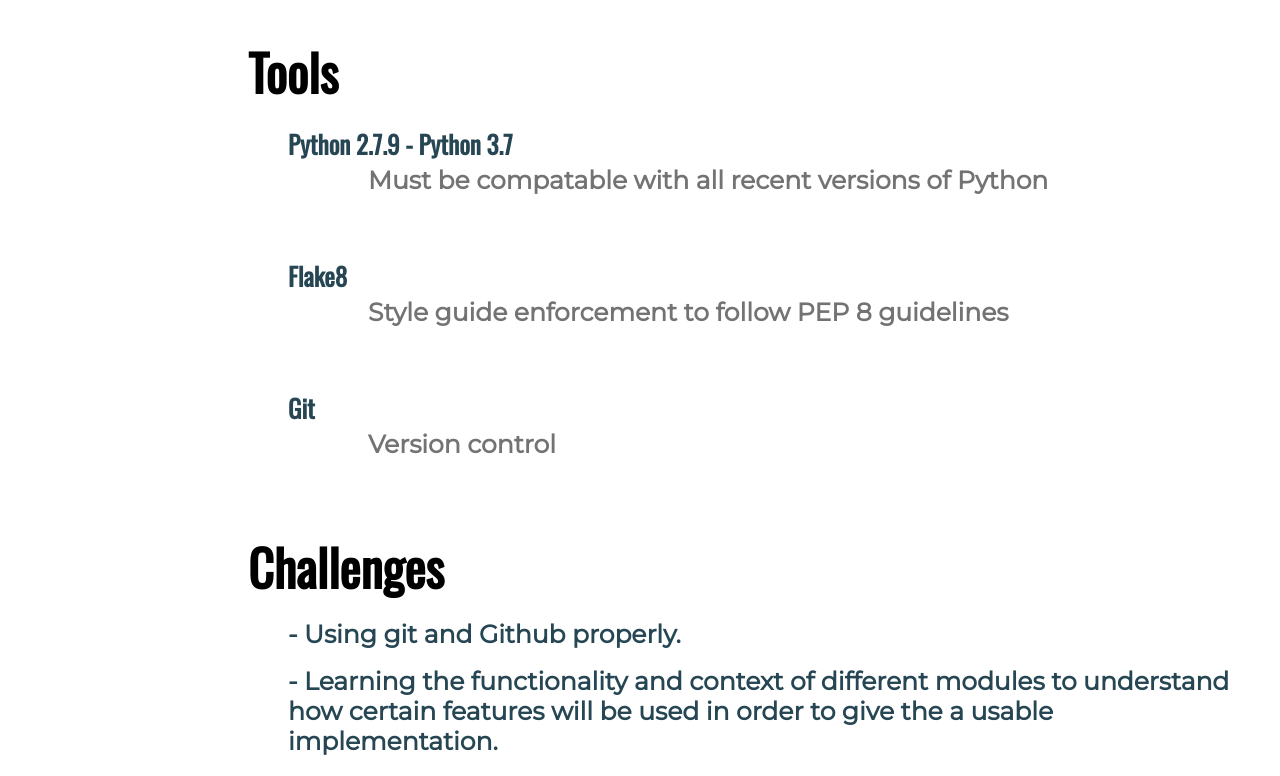
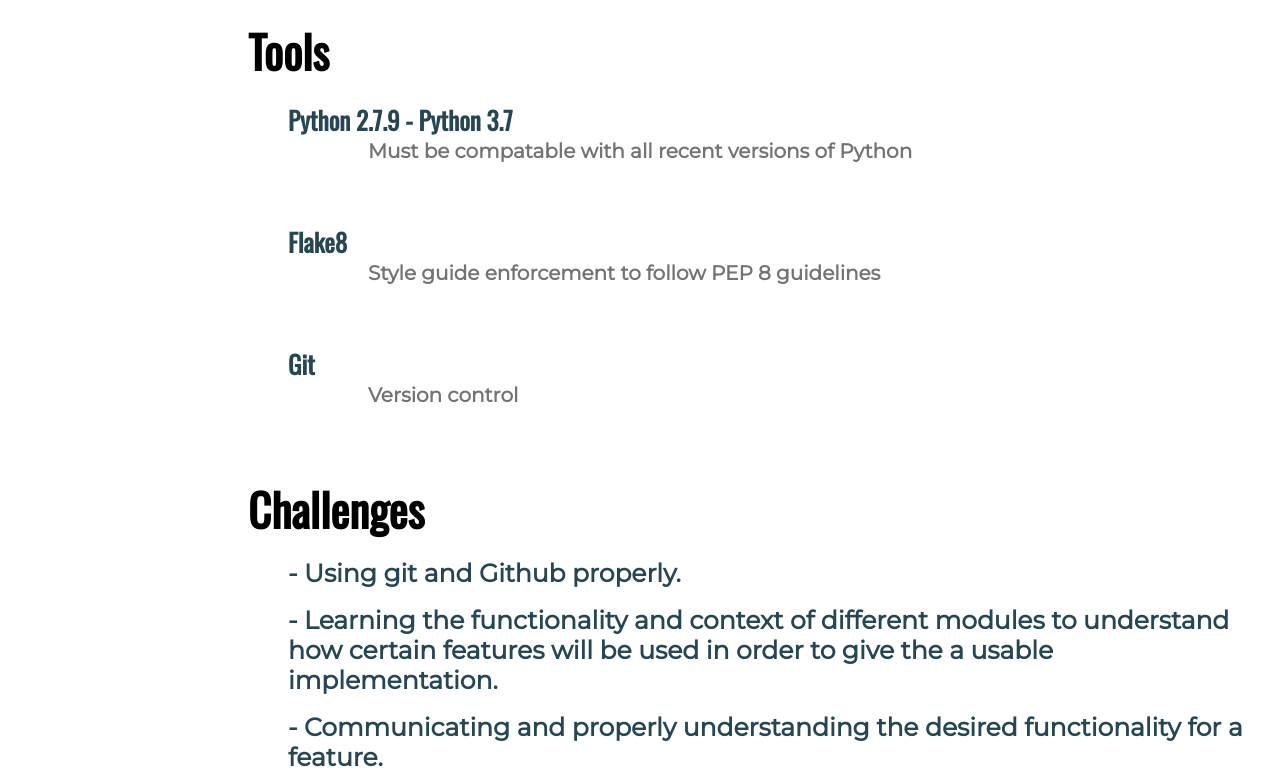
Before and after one commit to kaskales/LINGI2402-Open-Source-Project, a plain HTML site: page index.html in a window 1280 px wide. Shown: the part 1198-1974 px from the top of the page. Drawn offline with nearby package versions, Linux system fonts and the light colour scheme; a script that the page names is missing; a web font is replaced by a local one.

Commit message:
changed font size

```diff
--- a/style.css
+++ b/style.css
@@ -116,7 +116,7 @@ h1 {
 
 .navsection {
     font-weight: bold;
-    font-size: 50px;
+    font-size: 45px;
     margin-top: 40px;
 }
 
@@ -131,7 +131,7 @@ h1 {
 
 ul#menu li {
     display:block;
-    font-size: 25px;
+    font-size: 20px;
     color: #737373;
     padding-left: 80px;
     padding-bottom: 20px;
```
